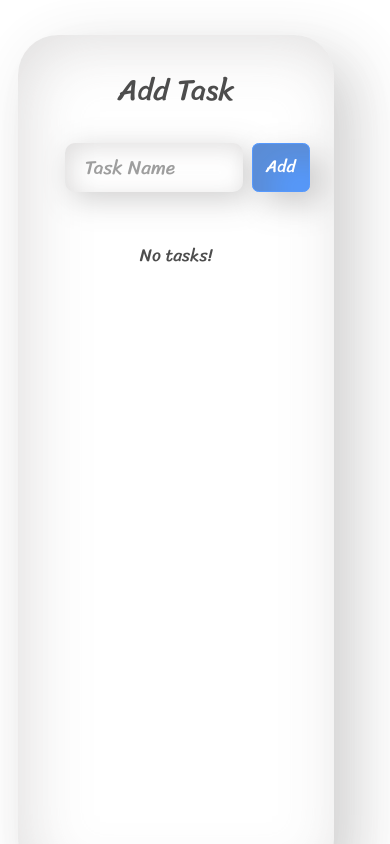
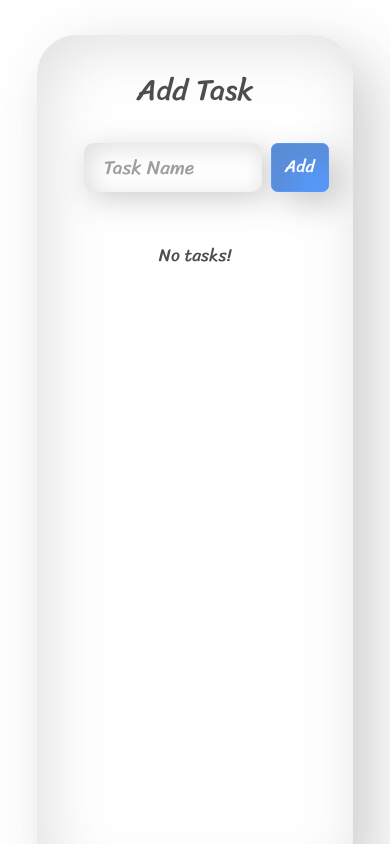
Before and after one commit to UditSax3na/Todolst, a React (Create React App) app: page / in a window 390 px wide. Built offline with nearby package versions, Linux system fonts and the light colour scheme; a web font is replaced by a local one.

Commit message:
Update Responsive_.css

```diff
--- a/src/Responsive_.css
+++ b/src/Responsive_.css
@@ -22,7 +22,7 @@
     #root{
         max-width: 19rem;
         min-width: 18rem;
-        left: 1rem;
+        /* left: 1rem; */
         top: 1rem;
         min-height: 100%;
         max-height: 80%;
```
